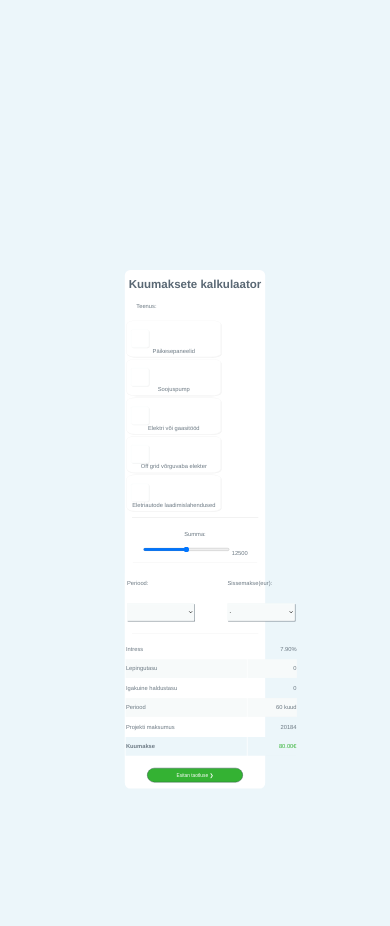
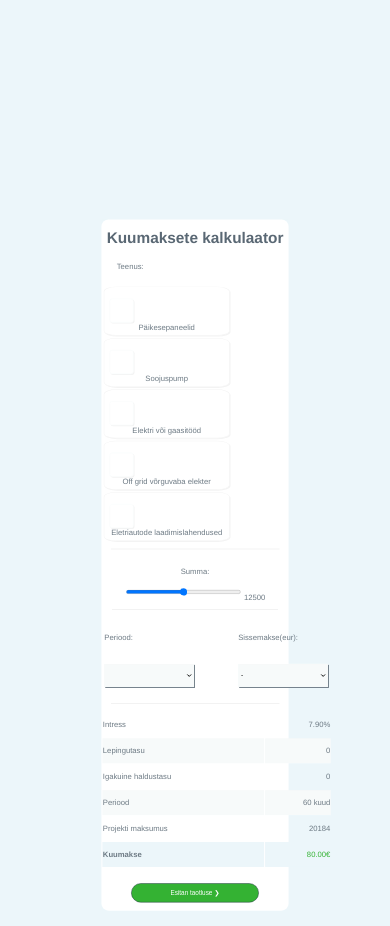
Before and after one commit to tonn24/eesti_energia_kalkulaator, a PHP site: page /mobile.html in a window 390 px wide. Before the commit the page ends 788 px from the top, so only its background shows below. Run offline with PHP 8.4, Linux system fonts and the light colour scheme; lists and menus that the app fills with data are empty.

Commit message:
Change mobile css

```diff
--- a/mobile.css
+++ b/mobile.css
@@ -16,9 +16,9 @@ html, body {
 form { position: relative; margin: 50px; width: 1200px; }
 
 body {
-    -webkit-transform: scale(0.6);
-    -moz-transform: scale(0.6);
-    transform: scale(0.6);
+    -webkit-transform: scale(0.8);
+    -moz-transform: scale(0.8);
+    transform: scale(0.8);
 }
 
 .menu, .main, .right {
```
